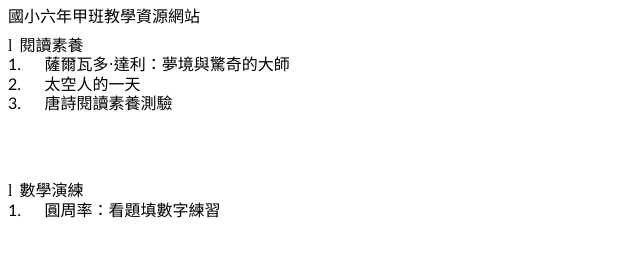
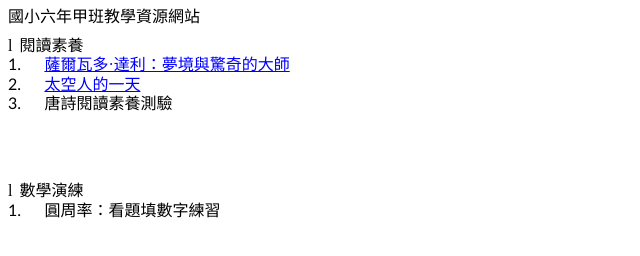
Before and after one commit to chang1115-sys/html, a plain HTML site: page index.htm in a window 1280 px wide. Shown: the whole page, without its empty margins (0-640 px from the left). Drawn offline with Linux system fonts and the light colour scheme.

Commit message:
Add files via upload

```diff
--- a/index.htm
+++ b/index.htm
@@ -15,16 +15,16 @@ xmlns="http://www.w3.org/TR/REC-html40">
   <o:Author>chang</o:Author>
   <o:Template>Normal</o:Template>
   <o:LastAuthor>chang</o:LastAuthor>
-  <o:Revision>3</o:Revision>
-  <o:TotalTime>15</o:TotalTime>
+  <o:Revision>5</o:Revision>
+  <o:TotalTime>18</o:TotalTime>
   <o:Created>2026-10-20T11:50:00Z</o:Created>
-  <o:LastSaved>2026-10-20T11:53:00Z</o:LastSaved>
+  <o:LastSaved>2026-10-20T11:59:00Z</o:LastSaved>
   <o:Pages>1</o:Pages>
-  <o:Words>10</o:Words>
-  <o:Characters>60</o:Characters>
+  <o:Words>30</o:Words>
+  <o:Characters>176</o:Characters>
   <o:Lines>1</o:Lines>
   <o:Paragraphs>1</o:Paragraphs>
-  <o:CharactersWithSpaces>69</o:CharactersWithSpaces>
+  <o:CharactersWithSpaces>205</o:CharactersWithSpaces>
   <o:Version>16.00</o:Version>
  </o:DocumentProperties>
  <o:OfficeDocumentSettings>
@@ -1135,6 +1135,19 @@ p.MsoSubtitle, li.MsoSubtitle, div.MsoSubtitle
 	letter-spacing:.75pt;
 	mso-font-kerning:1.0pt;
 	mso-ligatures:standardcontextual;}
+a:link, span.MsoHyperlink
+	{mso-style-priority:99;
+	color:blue;
+	mso-themecolor:hyperlink;
+	text-decoration:underline;
+	text-underline:single;}
+a:visited, span.MsoHyperlinkFollowed
+	{mso-style-noshow:yes;
+	mso-style-priority:99;
+	color:purple;
+	mso-themecolor:followedhyperlink;
+	text-decoration:underline;
+	text-underline:single;}
 p.MsoListParagraph, li.MsoListParagraph, div.MsoListParagraph
 	{mso-style-priority:34;
 	mso-style-unhide:no;
@@ -1804,8 +1817,8 @@ ul
  </o:shapelayout></xml><![endif]-->
 </head>
 
-<body lang=ZH-TW style='tab-interval:24.0pt;word-wrap:break-word;text-justify-trim:
-punctuation'>
+<body lang=ZH-TW link=blue vlink=purple style='tab-interval:24.0pt;word-wrap:
+break-word;text-justify-trim:punctuation'>
 
 <div class=WordSection1 style='layout-grid:18.0pt'>
 
@@ -1827,18 +1840,22 @@ auto;text-indent:-24.0pt;mso-list:l2 level1 lfo4'><![if !supportLists]><span
 lang=EN-US style='mso-fareast-font-family:Calibri;mso-fareast-theme-font:minor-latin;
 mso-bidi-font-family:Calibri;mso-bidi-theme-font:minor-latin'><span
 style='mso-list:Ignore'>1.<span style='font:7.0pt "Times New Roman"'>&nbsp;&nbsp;&nbsp;&nbsp;&nbsp;&nbsp;&nbsp;&nbsp;&nbsp;
-</span></span></span><![endif]><span style='font-family:"新細明體",serif;
-mso-ascii-font-family:Calibri;mso-ascii-theme-font:minor-latin;mso-fareast-theme-font:
-minor-fareast;mso-hansi-font-family:Calibri;mso-hansi-theme-font:minor-latin'>薩爾瓦多·達利：夢境與驚奇的大師</span></p>
+</span></span></span><![endif]><span lang=EN-US><a
+href="https://chang1115-sys.github.io/html/index1008C.html"><span lang=EN-US
+style='font-family:"新細明體",serif;mso-ascii-font-family:Calibri;mso-ascii-theme-font:
+minor-latin;mso-fareast-theme-font:minor-fareast;mso-hansi-font-family:Calibri;
+mso-hansi-theme-font:minor-latin'><span lang=EN-US>薩爾瓦多·達利：夢境與驚奇的大師</span></span></a></span></p>
 
 <p class=MsoListParagraphCxSpMiddle style='margin-left:24.0pt;mso-add-space:
 auto;text-indent:-24.0pt;mso-list:l2 level1 lfo4'><![if !supportLists]><span
 lang=EN-US style='mso-fareast-font-family:Calibri;mso-fareast-theme-font:minor-latin;
 mso-bidi-font-family:Calibri;mso-bidi-theme-font:minor-latin'><span
 style='mso-list:Ignore'>2.<span style='font:7.0pt "Times New Roman"'>&nbsp;&nbsp;&nbsp;&nbsp;&nbsp;&nbsp;&nbsp;&nbsp;&nbsp;
-</span></span></span><![endif]><span style='font-family:"新細明體",serif;
-mso-ascii-font-family:Calibri;mso-ascii-theme-font:minor-latin;mso-fareast-theme-font:
-minor-fareast;mso-hansi-font-family:Calibri;mso-hansi-theme-font:minor-latin'>太空人的一天</span></p>
+</span></span></span><![endif]><span lang=EN-US><a
+href="https://chang1115-sys.github.io/html/index1019C.html"><span lang=EN-US
+style='font-family:"新細明體",serif;mso-ascii-font-family:Calibri;mso-ascii-theme-font:
+minor-latin;mso-fareast-theme-font:minor-fareast;mso-hansi-font-family:Calibri;
+mso-hansi-theme-font:minor-latin'><span lang=EN-US>太空人的一天</span></span></a></span></p>
 
 <p class=MsoListParagraphCxSpLast style='margin-left:24.0pt;mso-add-space:auto;
 text-indent:-24.0pt;mso-list:l2 level1 lfo4'><![if !supportLists]><span
```
